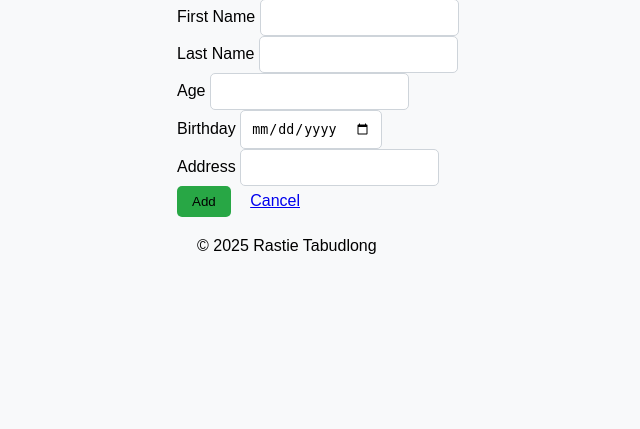
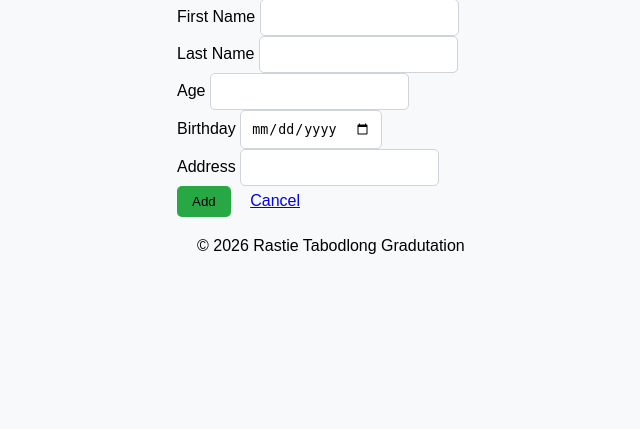
Before and after one commit to rastiegwappo/flask-project, a Flask app: page /add in a window 1280 px wide. Shown: the part 97-526 px from the top of the page, without its empty margins (13-653 px from the left). Run offline with Flask 3, Linux system fonts and the light colour scheme; some libraries are stand-ins or nearby versions.

Commit message:
base change

```diff
--- a/templates/Base/layout.html
+++ b/templates/Base/layout.html
@@ -20,7 +20,7 @@
     <div class="container">
         <footer class="d-flex flex-wrap justify-content-between align-items-center py-3 my-4 border-top">
             <div class="col-md-4 d-flex align-items-center">
-            <span class="text-danger">&copy; 2025 Rastie Tabudlong</span>
+            <span class="text-danger">&copy; 2026 Rastie Tabodlong Gradutation</span>
             </div>
 
         </footer>
```
